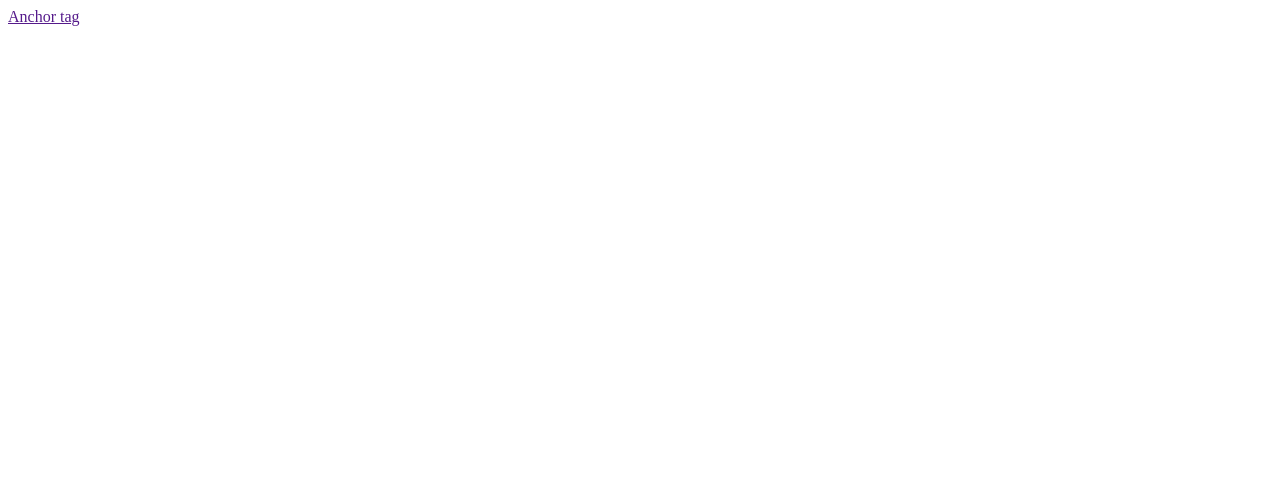
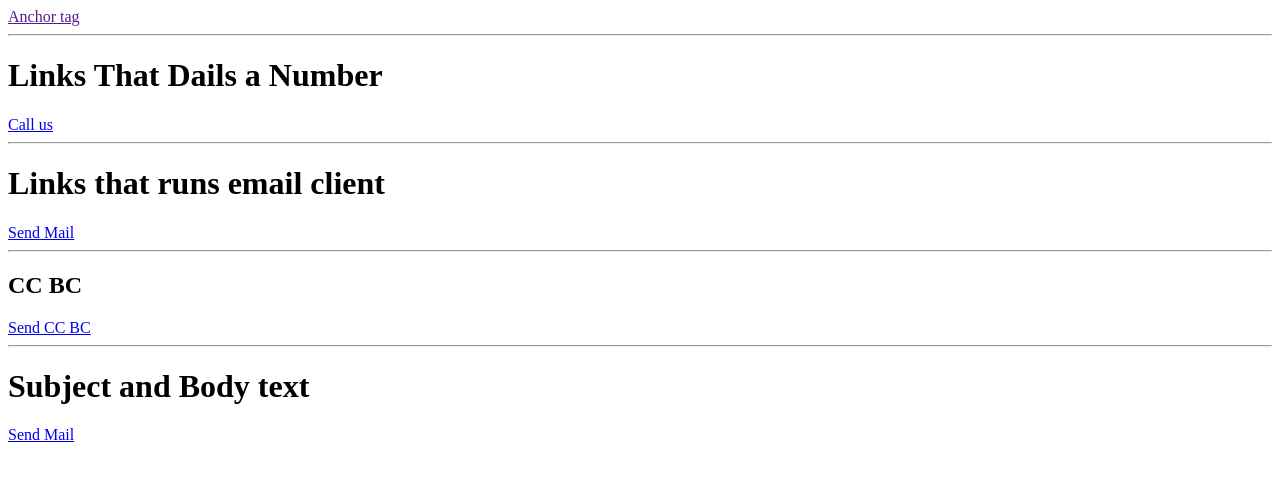
Before and after one commit to Amrit578/Frontend_With_Amrit, a plain HTML site: page Practice/index.html in a window 1280 px wide. Drawn offline with Linux system fonts and the light colour scheme.

Commit message:
Learn-HTML

```diff
--- a/Practice/index.html
+++ b/Practice/index.html
@@ -2,14 +2,14 @@
 <html lang="en">
 <head>
     <meta name="viewport" content="width=device-width, initial-scale=1.0">
-    <title>Anchor Link</title>
+    <title>Anchor Tags</title>
 </head>
 <body>
 
     <!-- Anchor and Hyperlink -->
     <a href="" rel="">Anchor tag</a>
 
-    <!-- href -> Specifies the destination address. It can be a relative link and absolute url or the name of the anchor. -->
+    <!-- href -> hypertext reference Specifies the destination address. It can be a relative link and absolute url or the name of the anchor. -->
 
     <!-- Absolute URl => An Absolute url is a complete Url of a website. -->
 
@@ -23,6 +23,35 @@
 
     <!-- tittle => Specified extra information about the link. The infomation is most often show a tooltip text when the cursor moves over the link. -->
 
+    <hr>
+
+    <h1>Links That Dails a Number </h1>
+
+    <!-- If the href attribute begins with tel: youu device dail the number when you click on this link. -->
+
+    <a href="tel:8076894143">Call us</a>
+
+    <hr>
+
+    <h1>Links that runs email client</h1>
+
+    <!-- If the href attribute begins with mailto: it will try to open email. -->
+
+    <a href="mailto:amrit578singh@gmail.com">Send Mail</a>
+
+    <hr>
+
+    <h2>CC BC</h2>
+
+    <!-- You can also add address for cc and bc-reciepent -->
+
+    <a href="mailto:amrit578singh@gmail.com?cc=amrit578singh@gmail.com&bcc=amrit5576singh@gmail.com">Send CC BC</a>
+
+    <hr>
+
+    <h1>Subject and Body text</h1>
+
+    <a href="mailto:amrit578singh@gmail.com?subject=TRIP FORM&body=HEllo Guys">Send Mail</a>
 
 </body>
 </html>
```
